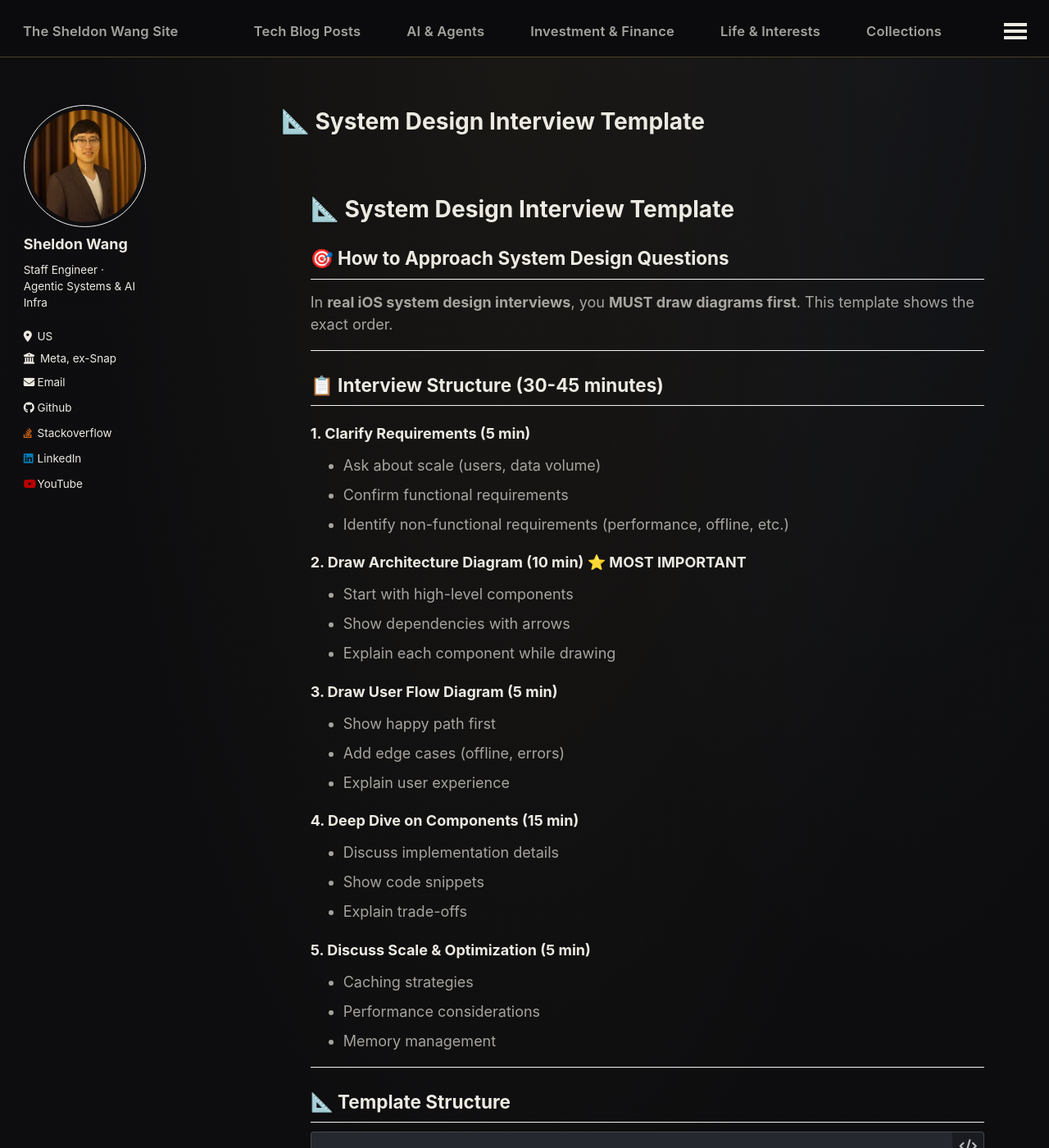
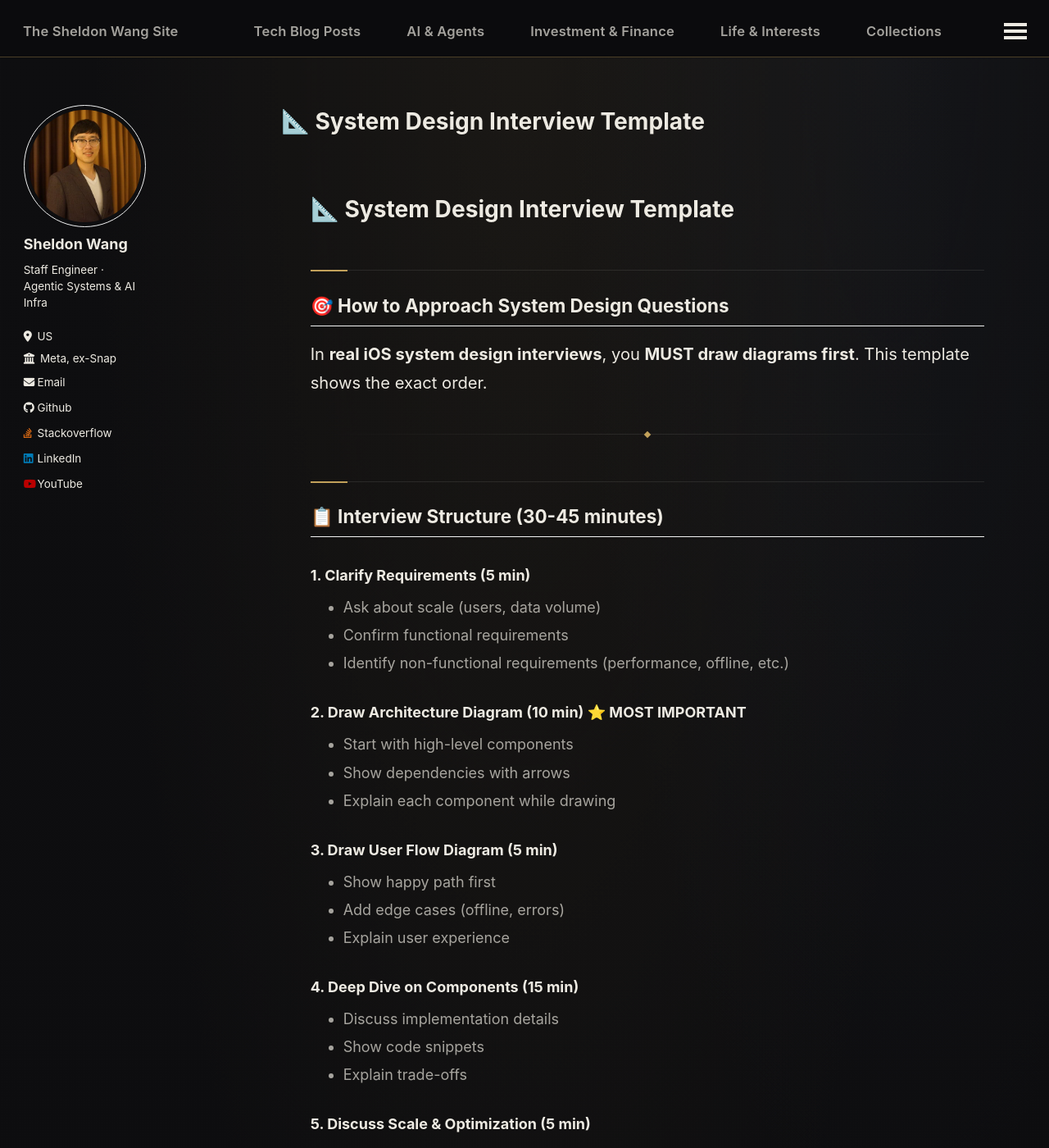
Before and after one commit to SheldonWangRJT/SheldonWangRJT.Github.io, a Jekyll site: the page built from SYSTEM_DESIGN_TEMPLATE.md, in a window 1280 px wide and 1400 px high. Shown: the whole window at 82% size. Built offline with Jekyll 4.4.1, drawn with Linux system fonts in a browser that asks for light colours; our own code applies the rules of GitHub Pages for plain Markdown files.

Commit message:
restyle: editorial rhythm — section breaks, pull quotes, callouts, lede (no emoji/icons)

```diff
--- a/assets/css/main.scss
+++ b/assets/css/main.scss
@@ -627,3 +627,130 @@ tbody td {
   color: var(--paper-faint);
   font-size: 0.9rem;
 }
+
+/* --- Editorial rhythm: break up long articles WITHOUT emoji or icons.
+       Separation comes from type, space, and hairlines — the devices
+       serious editorial sites use. CSS-only, so every existing article
+       gets it automatically, no per-post edits needed. --- */
+
+/* Lede: first paragraph slightly larger, full paper color — sets the
+   entry point apart from the body that follows. */
+.page__content > p:first-of-type {
+  font-size: 1.12em;
+  line-height: 1.75;
+  color: var(--paper);
+}
+
+/* H2: a short gold tick + hairline above, generous air before it.
+   The eye lands on a clear section break, not a wall of text. */
+.page__content h2 {
+  margin-top: 2.5em;
+  padding-top: 1.25em;
+  border-top: 1px solid var(--line);
+  position: relative;
+}
+
+.page__content h2::before {
+  content: "";
+  position: absolute;
+  top: -1px;
+  left: 0;
+  width: 2.5rem;
+  height: 2px;
+  background: var(--gold);
+}
+
+/* H3: more air, no decoration — hierarchy by space, not noise. */
+.page__content h3 {
+  margin-top: 2em;
+}
+
+/* List items: breathing room so lists don't clump into a block. */
+.page__content li {
+  margin-bottom: 0.4em;
+}
+
+/* HR: a hairline with a single small gold diamond at center —
+   the quietest possible section ornament. */
+.page__content hr {
+  border: none;
+  height: 1px;
+  background: linear-gradient(90deg, transparent, var(--line), transparent);
+  margin: 2.5em auto;
+  position: relative;
+  overflow: visible;
+}
+
+.page__content hr::after {
+  content: "";
+  position: absolute;
+  left: 50%;
+  top: -2.5px;
+  width: 6px;
+  height: 6px;
+  background: var(--gold);
+  transform: translateX(-50%) rotate(45deg);
+}
+
+/* Blockquote = pull quote: flat surface, gold left edge, larger type.
+   In markdown, `> quote` now renders as a visual pause in the article. */
+.page__content blockquote {
+  background: var(--ink-1);
+  border-left: 2px solid var(--gold);
+  border-top: none;
+  border-right: none;
+  border-bottom: none;
+  padding: 1em 1.25em;
+  margin: 1.75em 0;
+  font-size: 1.05em;
+  line-height: 1.7;
+  color: var(--paper);
+}
+
+.page__content blockquote p {
+  color: var(--paper);
+  margin: 0.4em 0;
+}
+
+/* Notices / callouts: one neutral treatment for all variants.
+   No colored backgrounds — a callout is a pause, not a billboard. */
+.page__content .notice,
+.page__content .notice--primary,
+.page__content .notice--info,
+.page__content .notice--warning,
+.page__content .notice--success,
+.page__content .notice--danger {
+  background: var(--ink-1) !important;
+  border: 1px solid var(--line);
+  border-left: 2px solid var(--gold);
+  box-shadow: none;
+  color: var(--paper-dim);
+}
+
+.page__content .notice h1,
+.page__content .notice h2,
+.page__content .notice h3,
+.page__content .notice h4 {
+  color: var(--paper);
+}
+
+/* Table of contents: hairline box, small-caps gold title. */
+.toc {
+  background: var(--ink-1);
+  border: 1px solid var(--line);
+}
+
+.toc .nav__title {
+  color: var(--gold);
+  letter-spacing: 0.12em;
+  text-transform: uppercase;
+  font-size: 0.75rem;
+}
+
+/* Figure captions: small, faint, letterspaced — clearly subordinate. */
+.page__content figcaption {
+  color: var(--paper-faint);
+  font-size: 0.85em;
+  letter-spacing: 0.02em;
+  text-align: left;
+}
```
